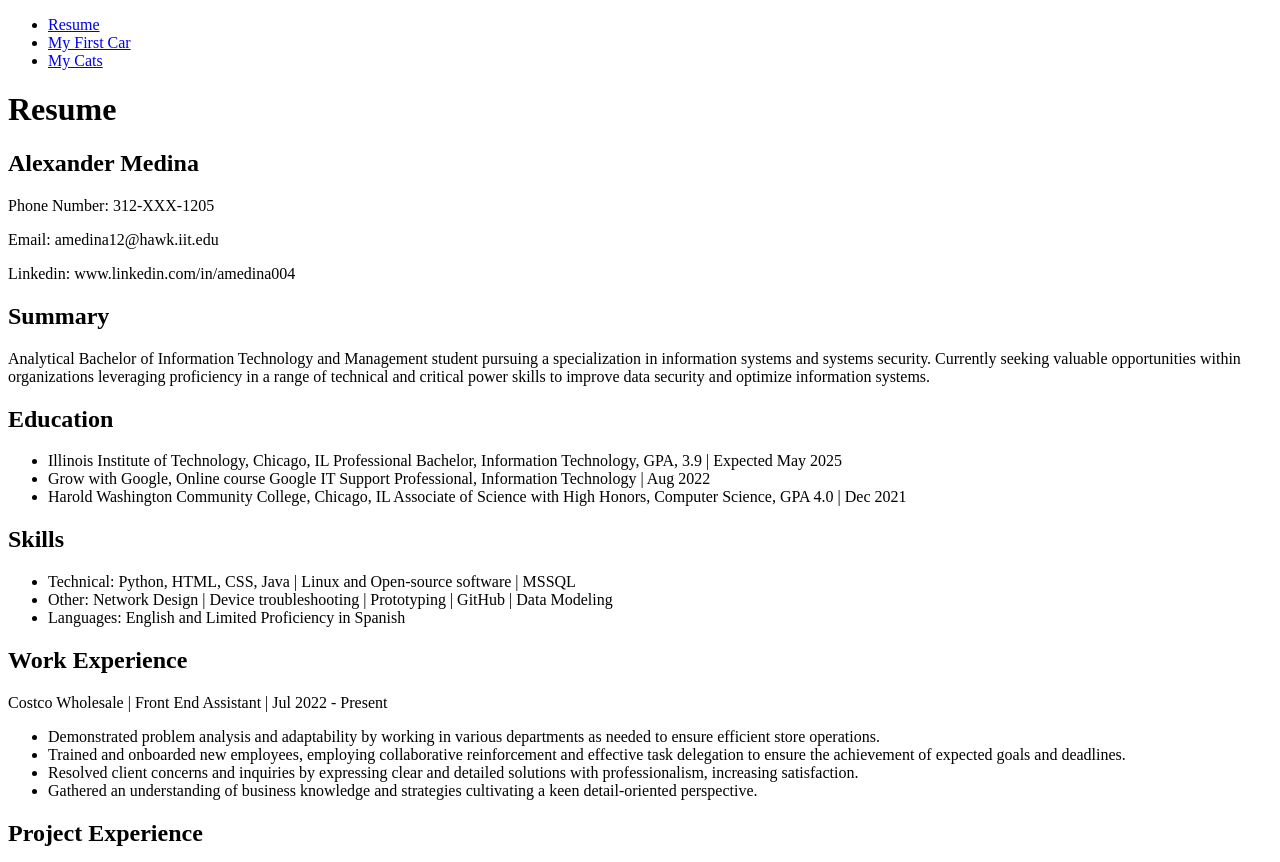
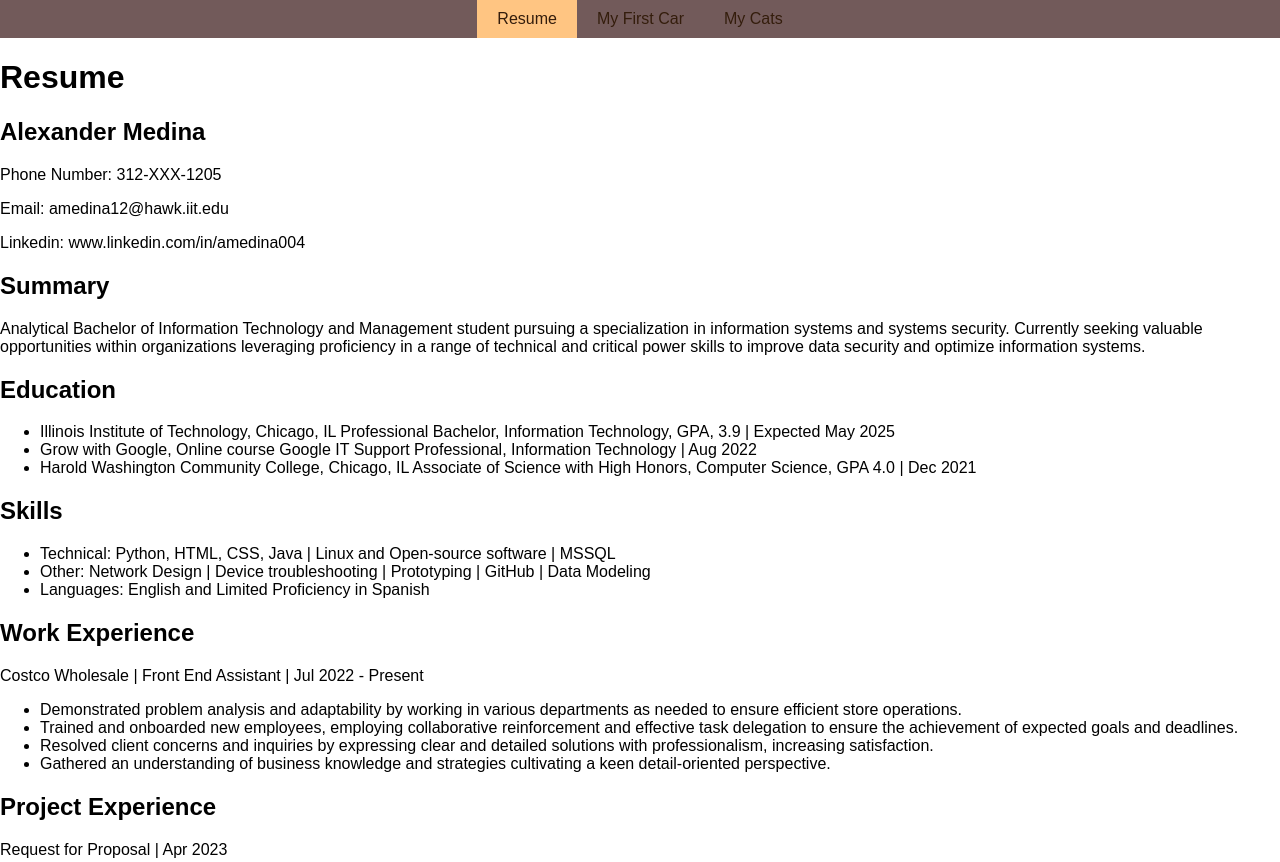
Before and after one commit to amedina12/project2, a plain HTML site: page index.html in a window 1280 px wide. Shown: the top 862 px of the page. Drawn offline with Linux system fonts and the light colour scheme.

Commit message:
adding nav bar css

```diff
--- a/css/style.css
+++ b/css/style.css
@@ -18,3 +18,25 @@
     float: left;
 
 }
+
+#main-nav ul li {
+    float: left;
+    position: relative;
+    right: 50%;
+    display: block;
+}
+
+#main-nav ul li a {
+    display: block;
+    padding: 10px 20px;
+    color: #341d0c;
+    text-decoration: none;
+}
+
+#main-nav ul li a:hover {
+    background-color: #937759;
+}
+
+#onpage {
+    background-color: rgb(255, 197, 130);
+}
--- a/index.html
+++ b/index.html
@@ -3,13 +3,15 @@
   <head>
     <meta charset="UTF-8">
     <title>Resume</title>
+    <link rel="stylesheet" href="css/style.css">
+    <link rel="stylesheet" type="text/css" href="css/normalize.css">
   </head>
   <body>
     <header>
       <nav id="main-nav">
         <div id="nav-container">
           <ul>
-            <li><a href="index.html">Resume</a></li>
+            <li id="onpage"><a href="index.html">Resume</a></li>
             <li><a href="car.html">My First Car</a></li>
             <li><a href="cats.html">My Cats</a></li>
           </ul>
```
Also changed, not shown: car.html (+3 -1 lines), cats.html (+3 -1 lines).
